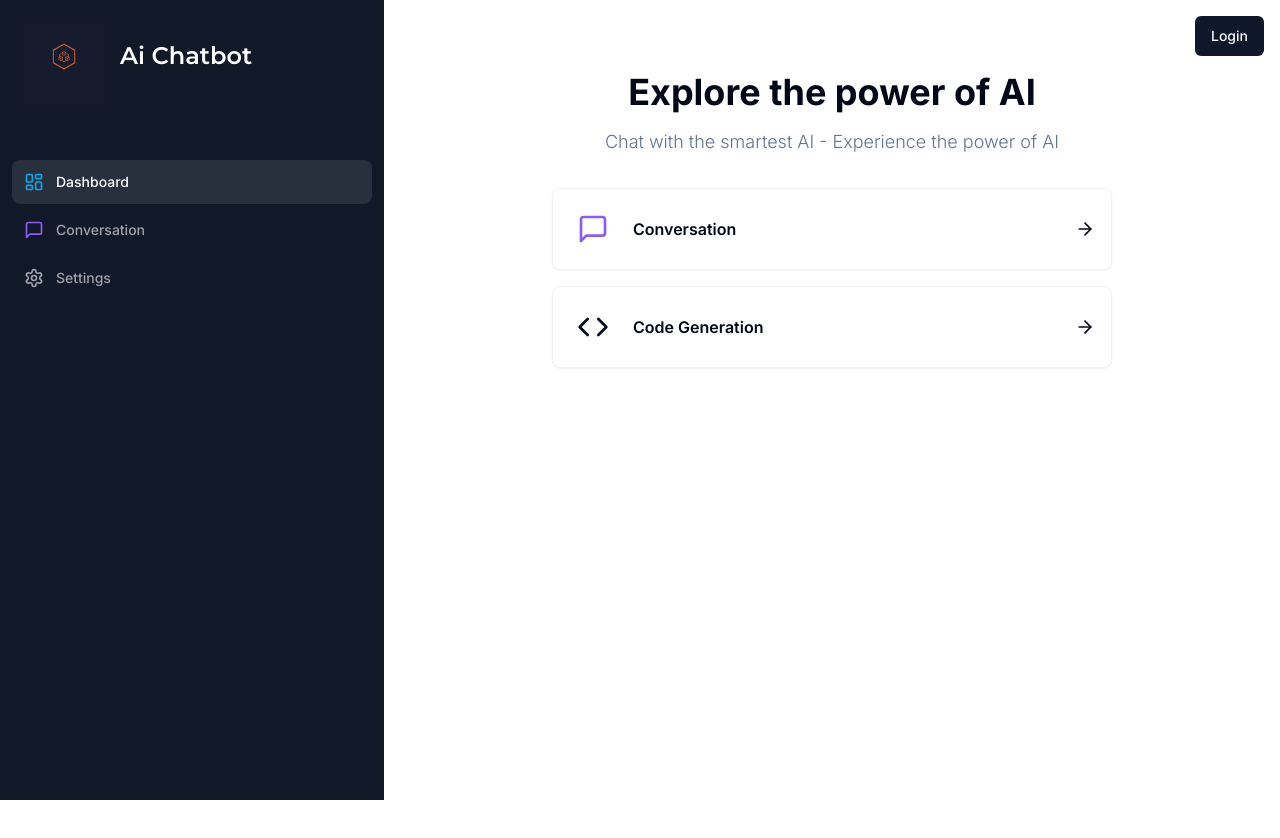
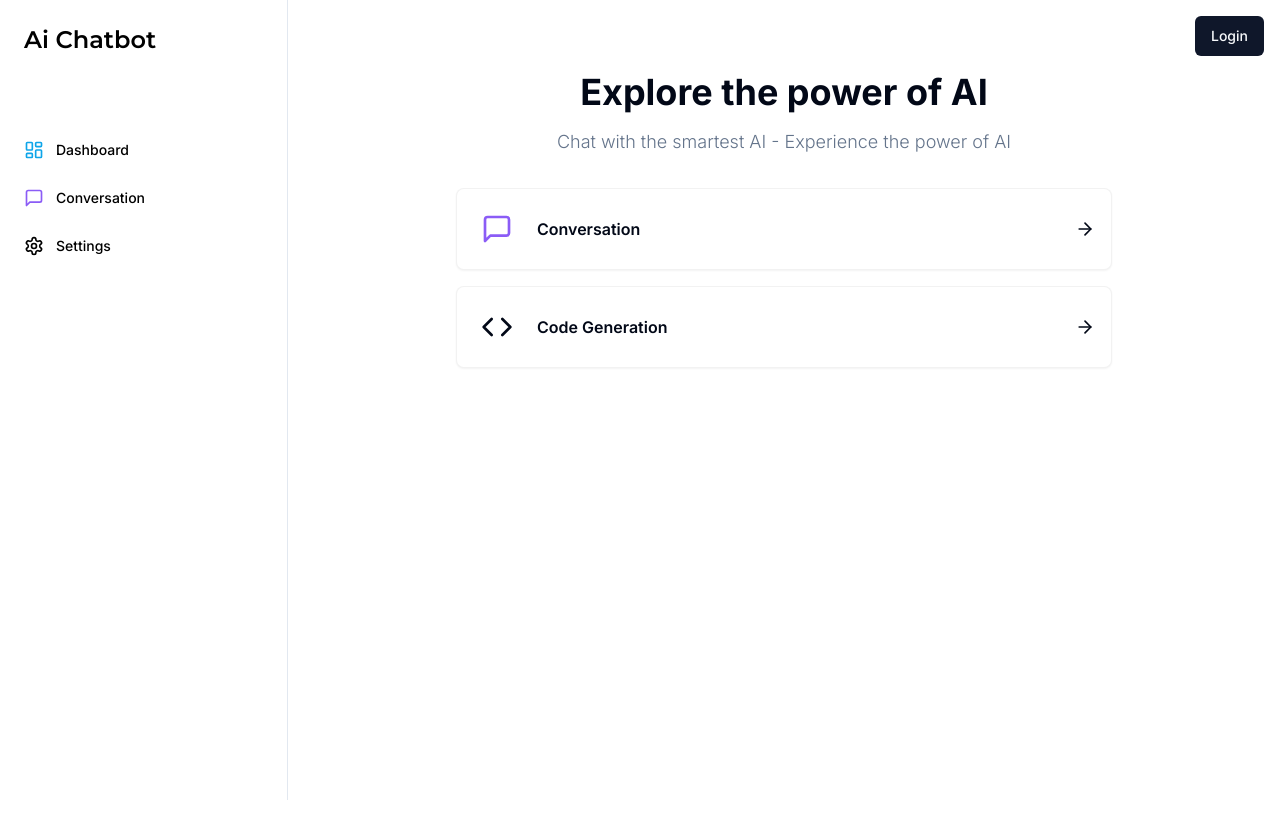
Before and after one commit to bvcr93/Saas-AI-chat, a Next.js app: page /dashboard in a window 1280 px wide. Shown: the top 838 px of the page. Before the commit the page ends 800 px from the top, so only its background shows below. Built offline with nearby package versions, Linux system fonts and the light colour scheme.

Commit message:
changed UI colors

```diff
--- a/app/(dashboard)/(routes)/conversation/page.tsx
+++ b/app/(dashboard)/(routes)/conversation/page.tsx
@@ -59,7 +59,7 @@ const ConversationPage = () => {
   };
 
   return (
-    <div className="maincol">
+    <div className="maincol ">
       <div className="px-4 lg:px-8">
         <div>
           <Form {...form}>
--- a/app/(dashboard)/(routes)/dashboard/page.tsx
+++ b/app/(dashboard)/(routes)/dashboard/page.tsx
@@ -11,7 +11,7 @@ export default function HomePage() {
   const router = useRouter();
 
   return (
-    <div className="maincol">
+    <div className="maincol h-screen  ">
       <div className="mb-8 space-y-4">
         <h2 className="text-2xl md:text-4xl font-bold text-center">
           Explore the power of AI
--- a/app/(dashboard)/layout.tsx
+++ b/app/(dashboard)/layout.tsx
@@ -8,12 +8,12 @@ interface DashboardProps {
 export default function DashboardLoayout({ children }: DashboardProps) {
   return (
     <div className="h-full relative">
-      <div className="hidden h-full md:flex md:w-96 md:flex-col md:fixed md:inset-y-0 z-[80] bg-gray-900">
+      <div className="hidden h-full md:flex md:w-72 md:flex-col md:fixed md:inset-y-0 z-[80] bg-gray-900">
         <div>
             <Sidebar/>
         </div>
       </div>
-      <main className="md:pl-96">
+      <main className="md:pl-72">
         <Navbar />
         {children}
       </main>
--- a/components/Navbar.tsx
+++ b/components/Navbar.tsx
@@ -2,7 +2,7 @@ import MobileSidebar from "./mobile-sidebar";
 import { Button } from "./ui/button";
 export default function Navbar() {
   return (
-    <div className="flex items-center p-4">
+    <div className="flex items-center p-4 ">
       <MobileSidebar/>
       <div className="flex w-full justify-end">
         <Button className={"cursor-not-allowed"}>Login</Button>
--- a/components/Sidebar.tsx
+++ b/components/Sidebar.tsx
@@ -1,12 +1,9 @@
 "use client";
 
-import Image from "next/image";
-import Link from "next/link";
-import next from "../public/logo.png";
-import { Montserrat } from "next/font/google";
 import { cn } from "@/lib/utils";
 import { LayoutDashboard, MessageSquare, Settings } from "lucide-react";
-import { usePathname } from "next/navigation";
+import { Montserrat } from "next/font/google";
+import Link from "next/link";
 const montserrat = Montserrat({ weight: "600", subsets: ["latin"] });
 const routes = [
   {
@@ -28,14 +25,10 @@ const routes = [
   },
 ];
 export default function Sidebar() {
-  const pathname = usePathname();
   return (
-    <div className="space-y-4 py-4 flex flex-col h-full bg-gray-900 text-white">
+    <div className="space-y-4 py-4 flex flex-col bg-white border-r h-screen  text-black">
       <div className="px-3 py-2 flex-1">
         <Link href="/dashboard" className="flex items-center pl-3 mb-14">
-          <div className="relative w-20 h-20 mr-4 rounded-full">
-            <Image fill alt="logo" src={next} />
-          </div>
           <h1 className={cn("mb-4 text-2xl", montserrat.className)}>
             Ai Chatbot
           </h1>
@@ -46,10 +39,7 @@ export default function Sidebar() {
               href={route.href}
               key={route.href}
               className={cn(
-                "text-sm group flex p-3 w-full justify-start font-medium cursor-pointer hover:text-white hover:bg-white/10 rounded-lg transition",
-                pathname === route.href
-                  ? "text-white bg-white/10"
-                  : "text-zinc-400"
+                "text-sm group flex p-3 w-full justify-start font-medium cursor-pointer rounded-lg transition"
               )}
             >
               <div className="flex items-center flex-1">
```
